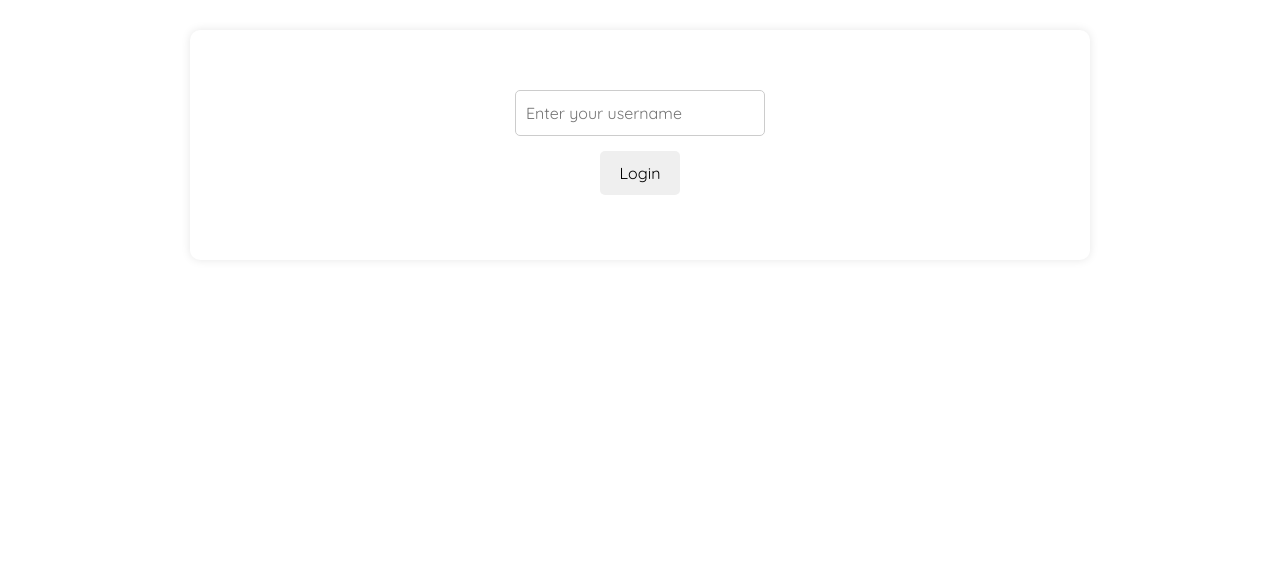
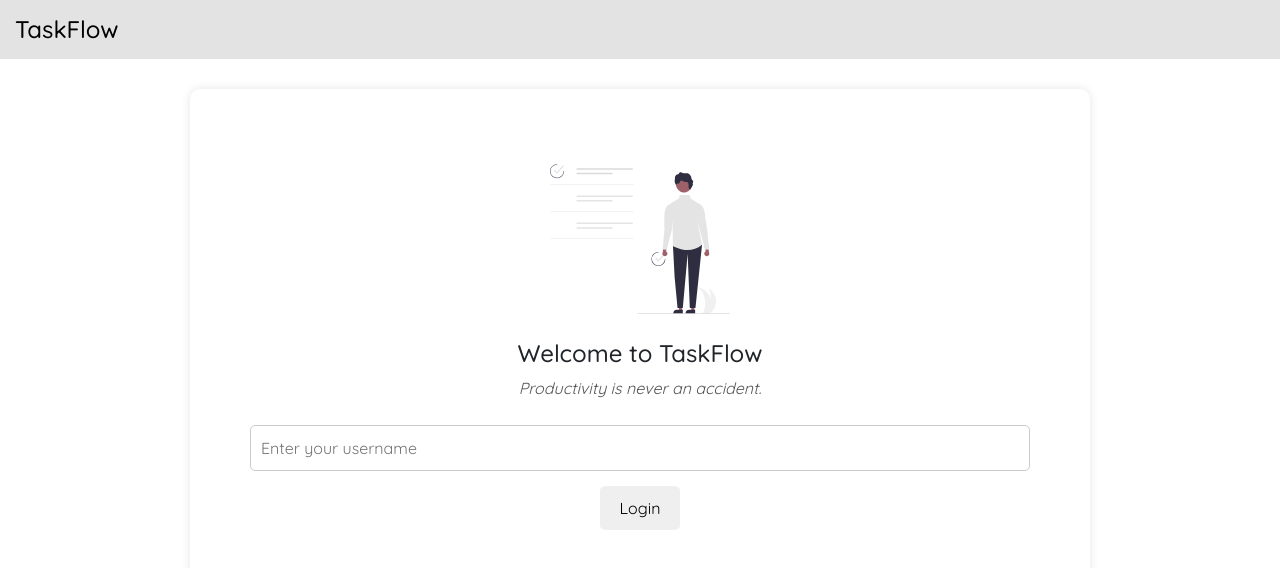
Before and after one commit to alymehroz512/Task-Flow-Trello-Clone, a React (Vite) app: page / in a window 1280 px wide. Shown: the top 568 px of the page. Built offline with nearby package versions, Linux system fonts and the light colour scheme.

Commit message:
Organize login form in proper order and crete random qoutes in login form

```diff
--- a/src/components/Tma.jsx
+++ b/src/components/Tma.jsx
@@ -1,5 +1,5 @@
 import React, { useState, useEffect } from "react";
-
+import LoginImage from '../images/login-image.svg';
 const Tma = () => {
   const [user, setUser] = useState("");
   const [loggedIn, setLoggedIn] = useState(false);
@@ -55,6 +55,22 @@ const Tma = () => {
       loadUserBoards(storedUser);
     }
   }, []);
+
+  const quotes = [
+    "Stay focused, stay driven.",
+    "Small steps lead to big success.",
+    "Productivity is never an accident.",
+    "Don't wait for inspiration, create it.",
+    "Success is built on daily habits."
+  ];
+
+  const [randomQuote, setRandomQuote] = useState("");
+
+  useEffect(() => {
+    const quote = quotes[Math.floor(Math.random() * quotes.length)];
+    setRandomQuote(quote);
+  }, []);
+
 
   const handleLogin = () => {
     if (!user.trim()) {
@@ -205,6 +221,19 @@ const Tma = () => {
   };
 
   return (
+
+    <>
+
+    <div className="container-fluid">
+        <div className="row">
+            <nav className="navbar">
+                <div className="navbar-container">
+                  <h4>TaskFlow</h4>
+                </div>
+            </nav>
+        </div>
+    </div>
+
     <div className="app-container">
 
       <div className="notifications-container">
@@ -224,6 +253,10 @@ const Tma = () => {
 
       {!loggedIn ? (
         <div className="login-container">
+
+          <img src={LoginImage} alt="Login" className="login-image img-fluid" />
+            <h4>Welcome to TaskFlow</h4>
+            <p className="quote">{randomQuote}</p>
             <input
               type="text"
               placeholder="Enter your username"
@@ -231,7 +264,7 @@ const Tma = () => {
               onChange={(e) => setUser(e.target.value)}
             />
             <button onClick={handleLogin}>Login</button>
-          {/* {errorMessage && <p className="error-message">{errorMessage}</p>} */}
+
         </div>
       ) : (
         <div>
@@ -245,11 +278,7 @@ const Tma = () => {
               onChange={(e) => setBoardName(e.target.value)}
             />
             <button onClick={addBoard}>Add Board</button>
-            {/* {boardError && <p className="error-message">{boardError}</p>} */}
-            {/* {boardMessage && <p className="success-message">{boardMessage}</p>} */}
           </div>
-
-          {/* {deleteBoardMessage && <p className="success-message">{deleteBoardMessage}</p>} */}
 
           {boards.map((board, boardIndex) => (
             <div key={boardIndex} className="board">
@@ -264,11 +293,7 @@ const Tma = () => {
                   onChange={(e) => handleFolderInputChange(boardIndex, e.target.value)}
                 />
                 <button onClick={() => addFolder(boardIndex)}>Add Folder</button>
-                {/* {folderError && <p className="error-message">{folderError}</p>} */}
-                {/* {folderMessage && <p className="success-message">{folderMessage}</p>} */}
               </div>
-
-              {/* {deleteFolderMessage && <p className="success-message">{deleteFolderMessage}</p>} */}
 
               {Object.keys(board.folders).map((folderName) => (
                 <div key={folderName} className="folder">
@@ -304,14 +329,13 @@ const Tma = () => {
             <input type="text" name="name" placeholder="Task Name" value={newTask.name} onChange={handleTaskInputChange} />
             <textarea name="description" placeholder="Task Description" value={newTask.description} onChange={handleTaskInputChange} />
             <input type="date" name="date" value={newTask.date} onChange={handleTaskInputChange} />
-            {/* {taskError && <p className="error-message">{taskError}</p>} */}
             <button onClick={addTask}>Create Task</button>
             <button className="close-btn" onClick={closeTaskModal}>Cancel</button>
-            {/* {taskMessage && <p className="success-message">{taskMessage}</p>} */}
           </div>
         </div>
       )}
     </div>
+    </>
   );
 };
 
--- a/src/index.css
+++ b/src/index.css
@@ -14,6 +14,18 @@ body {
   background-color: #fff;
   width: 100%;
   height: 100vh;
+}
+
+/* Navbar Styling */
+.navbar {
+  background-color: #e3e3e3; /* Grey background */
+  color: #000;
+  padding: 15px;
+  text-align: center;
+}
+
+.navbar-container h4 {
+  margin: 0;
 }
 
 /* App Container */
@@ -35,9 +47,22 @@ body {
   padding: 40px;
 }
 
+.login-image {
+  width: 180px;
+  height: 180px;
+  margin-bottom: 10px;
+}
+
+.quote {
+  font-style: italic;
+  color: #555;
+  margin-bottom: 15px;
+}
+
 .login-container input {
   padding: 10px;
-  width: 250px;
+  margin: 10px 0;
+  width: 100%;
   margin-bottom: 10px;
   border: 1px solid #ccc;
   border-radius: 5px;
@@ -51,6 +76,7 @@ body {
   border-radius: 5px;
   cursor: pointer;
   font-size: 16px;
+  max-width: 300px;
 }
 
 .login-container button:hover {
```
Also changed, not shown: src/images/login-image.svg (added). Lines whose indentation alone changed are shown as unchanged.
